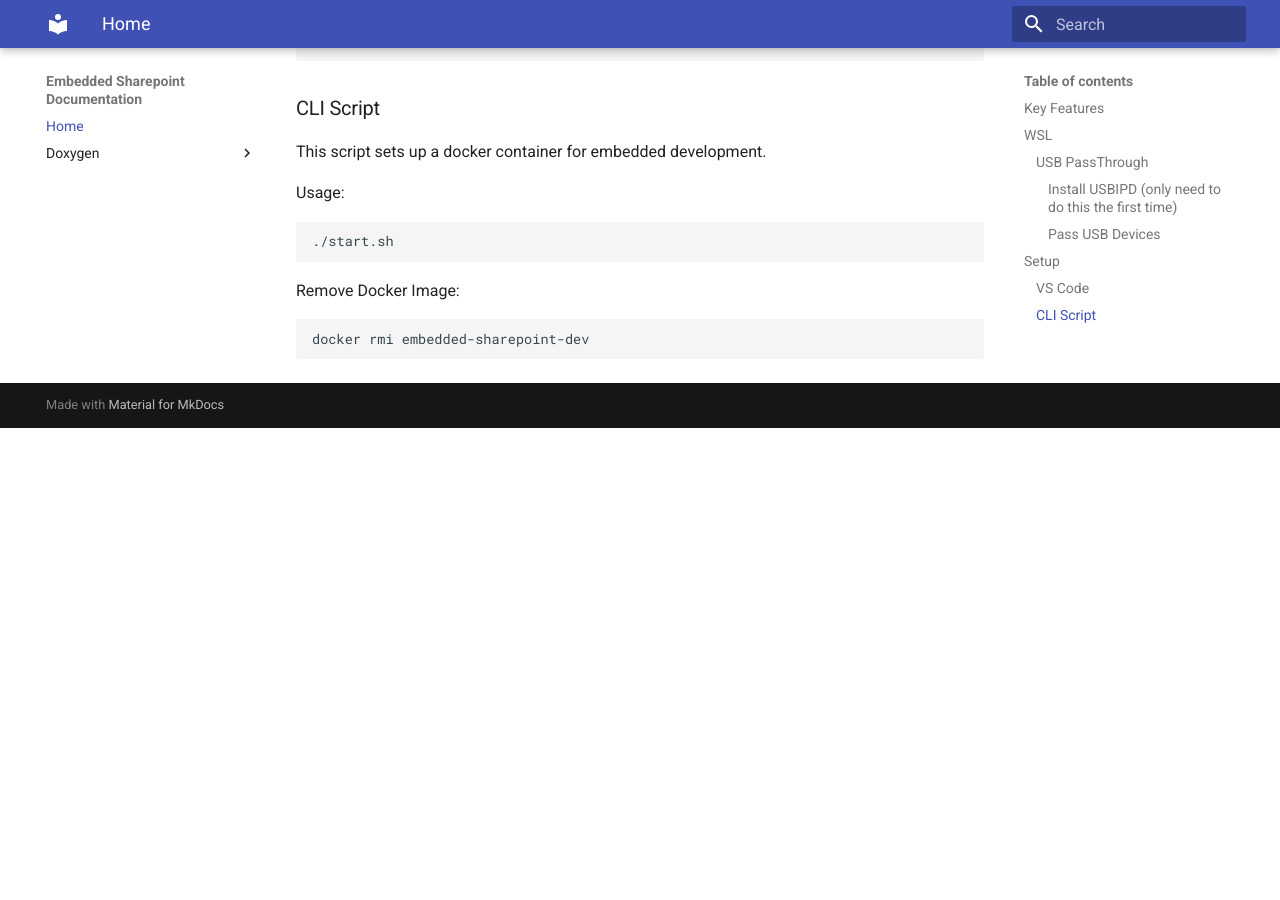
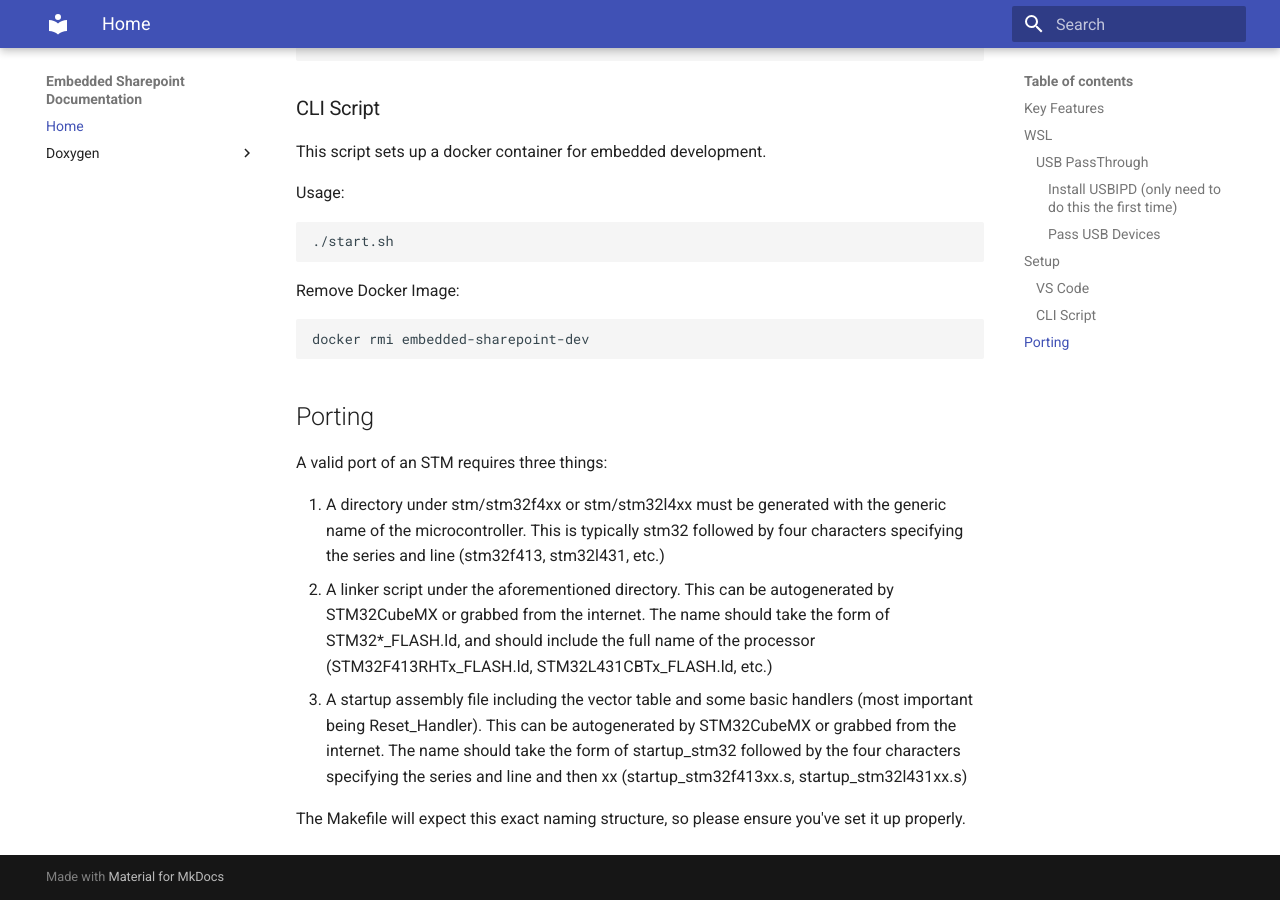
Before and after one commit to lhr-solar/Embedded-Sharepoint, an MkDocs documentation site: the page built from docs/README.md, in a window 1280 px wide and 900 px high, scrolled down 1394 px. Built offline with MkDocs 1.6.1 and Material for MkDocs 9.7.7, drawn with Linux system fonts in a browser that asks for light colours; before the commit the page ends 1822 px from its top, so only the background shows below that.

Commit message:
wrote porting guide, was able to not require cfg file and just use linker script to determine valid ports; modified makefile wildcard rule to not try to run default as a target

```diff
--- a/docs/README.md
+++ b/docs/README.md
@@ -65,3 +65,13 @@ Usage:
 Remove Docker Image:
 
     docker rmi embedded-sharepoint-dev
+
+## Porting
+
+A valid port of an STM requires three things:
+
+1. A directory under stm/stm32f4xx or stm/stm32l4xx must be generated with the generic name of the microcontroller. This is typically stm32 followed by four characters specifying the series and line (stm32f413, stm32l431, etc.)
+2. A linker script under the aforementioned directory. This can be autogenerated by STM32CubeMX or grabbed from the internet. The name should take the form of STM32*_FLASH.ld, and should include the full name of the processor (STM32F413RHTx_FLASH.ld, STM32L431CBTx_FLASH.ld, etc.)
+3. A startup assembly file including the vector table and some basic handlers (most important being Reset_Handler). This can be autogenerated by STM32CubeMX or grabbed from the internet. The name should take the form of startup_stm32 followed by the four characters specifying the series and line and then xx (startup_stm32f413xx.s, startup_stm32l431xx.s)
+
+The Makefile will expect this exact naming structure, so please ensure you've set it up properly.
```
Also changed, not shown: 9 other files.
